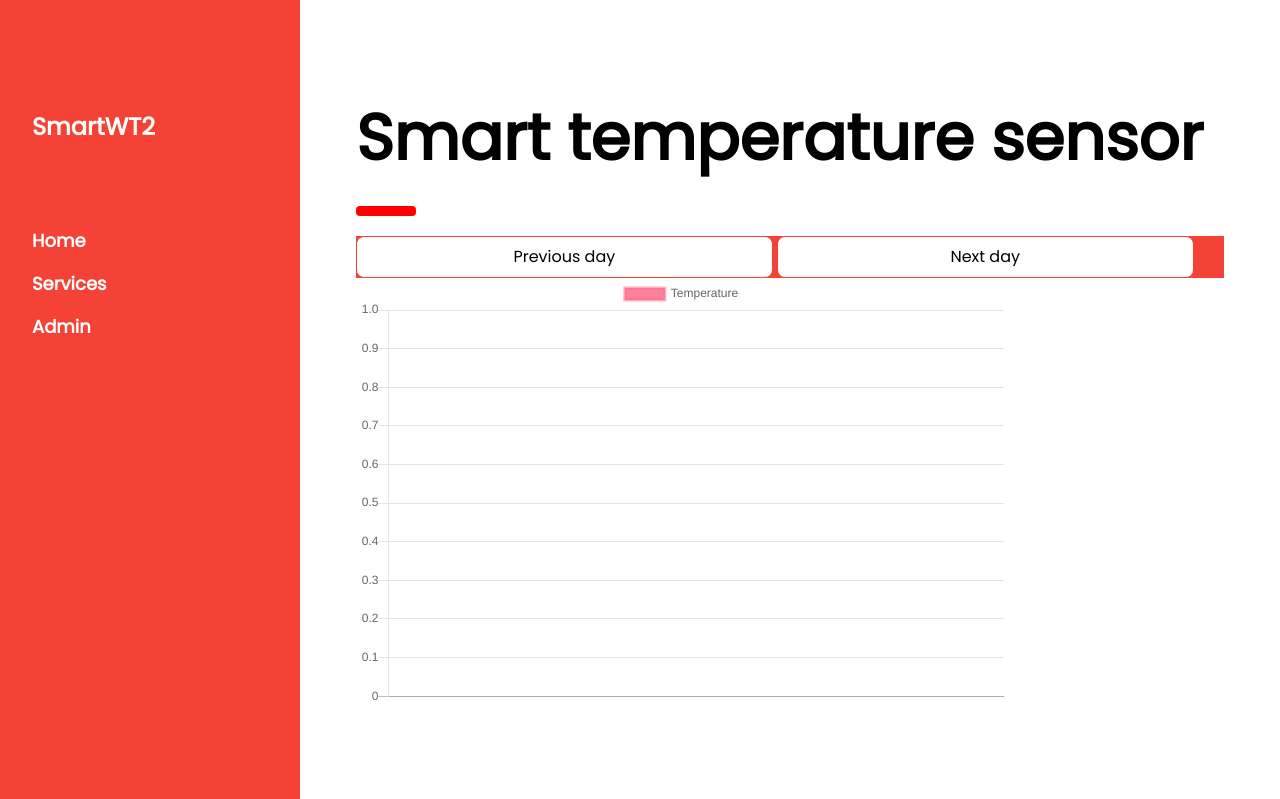
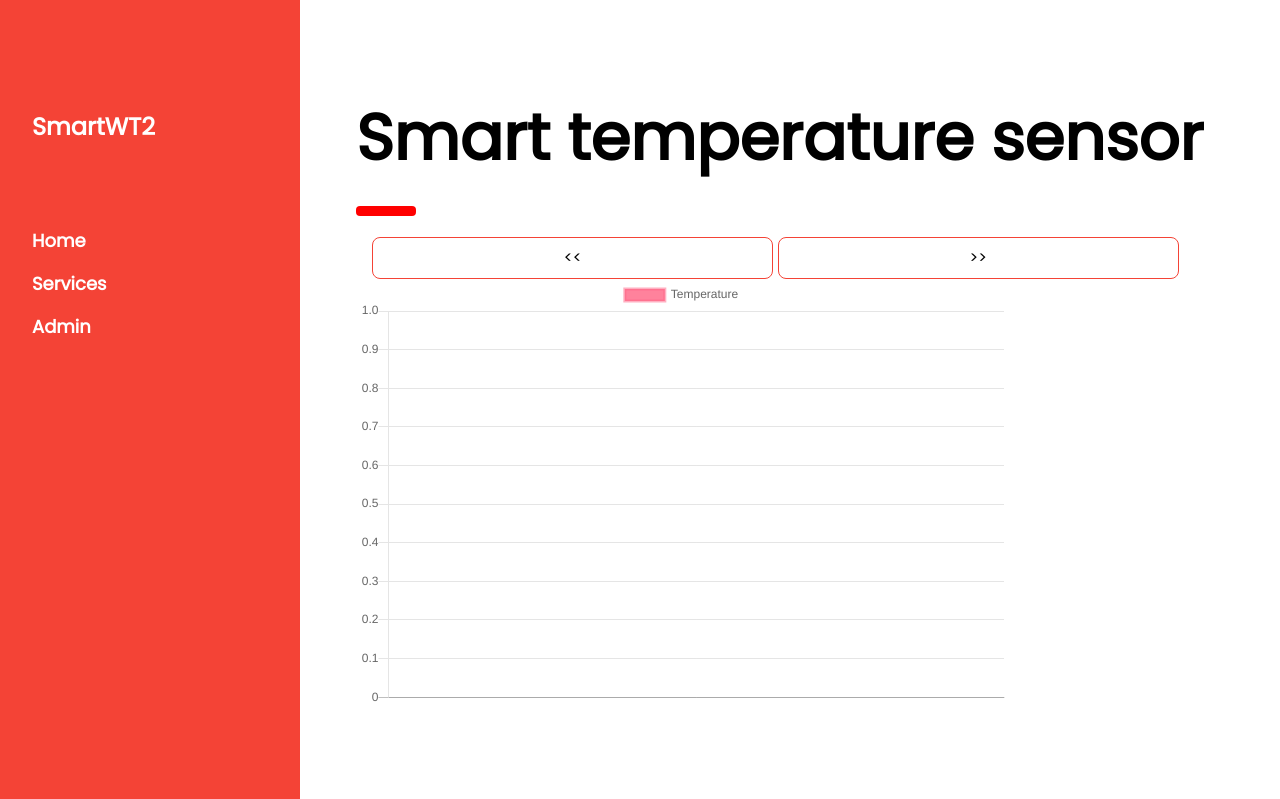
Before and after one commit to benjaTwose/smartWT2, a Django app: page /register/1 in a window 1280 px wide. Shown: the top 799 px of the page. Run offline with Django 3.2, Linux system fonts and the light colour scheme; data that the repository does not hold is empty; some libraries are stand-ins or nearby versions.

Commit message:
template minor design

```diff
--- a/templates/chart_template_register_v2.html
+++ b/templates/chart_template_register_v2.html
@@ -49,9 +49,9 @@ body {font-size:16px;}
   </div>
 
   <div class="w3-container" id="chart"  >
-      <div class="w3-display-container w3-red"   margin="0 auto" >
-        <button class="w3-button w3-white w3-border w3-border-red w3-round-large" style="width:48%" onclick="prevPage();">Previous day</button>
-        <button class="w3-button w3-white w3-border w3-border-red w3-round-large" style="width:48%" onclick="nextPage();">Next day</button>
+      <div class="w3-container"   margin="0 auto" >
+        <button class="w3-button w3-white w3-border w3-border-red w3-round-large" style="width:48%" onclick="prevPage();"> << </button>
+        <button class="w3-button w3-white w3-border w3-border-red w3-round-large" style="width:48%" onclick="nextPage();"> >> </button>
       </div>
 
       <div style="width:75%;">
```
